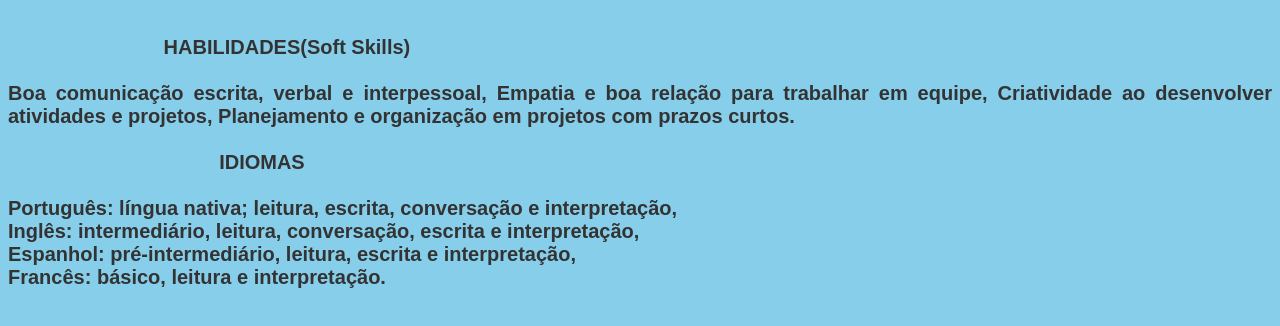
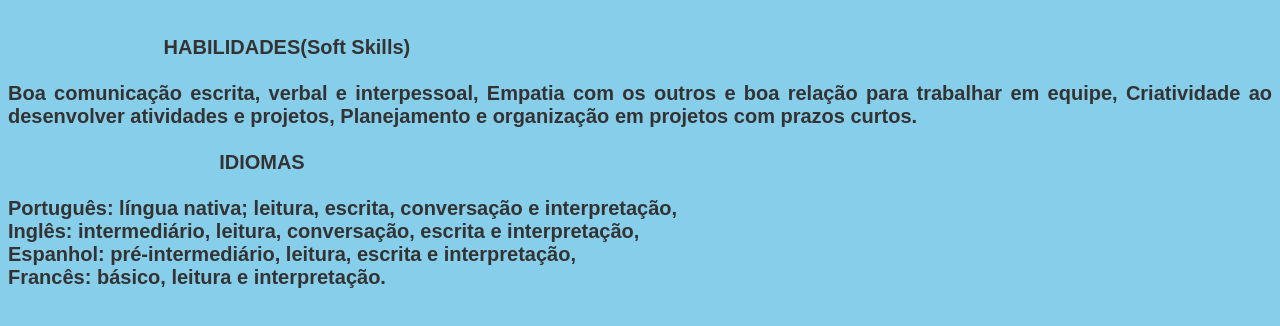
Before and after one commit to LucasLacs315/sites, a plain HTML site: page portcv/habs.html in a window 1280 px wide. Drawn offline with Linux system fonts and the light colour scheme.

Commit message:
Update habs.html

```diff
--- a/portcv/habs.html
+++ b/portcv/habs.html
@@ -15,10 +15,11 @@
             HABILIDADES(Soft Skills)
             <br><br>
         Boa comunicação escrita, verbal e interpessoal,
-        Empatia e boa relação para trabalhar em equipe,
+        Empatia com os outros e boa relação para trabalhar em equipe,
         Criatividade ao desenvolver atividades e projetos,
         Planejamento e organização em projetos com prazos curtos.
         <br><br>
+
         &nbsp;&nbsp;&nbsp;&nbsp;&nbsp;&nbsp;&nbsp;&nbsp;&nbsp;&nbsp;
     &nbsp;&nbsp;&nbsp;&nbsp;&nbsp;&nbsp;&nbsp;&nbsp;&nbsp;&nbsp;
     &nbsp;&nbsp;&nbsp;&nbsp;&nbsp;&nbsp;&nbsp;&nbsp;&nbsp;&nbsp;
```
